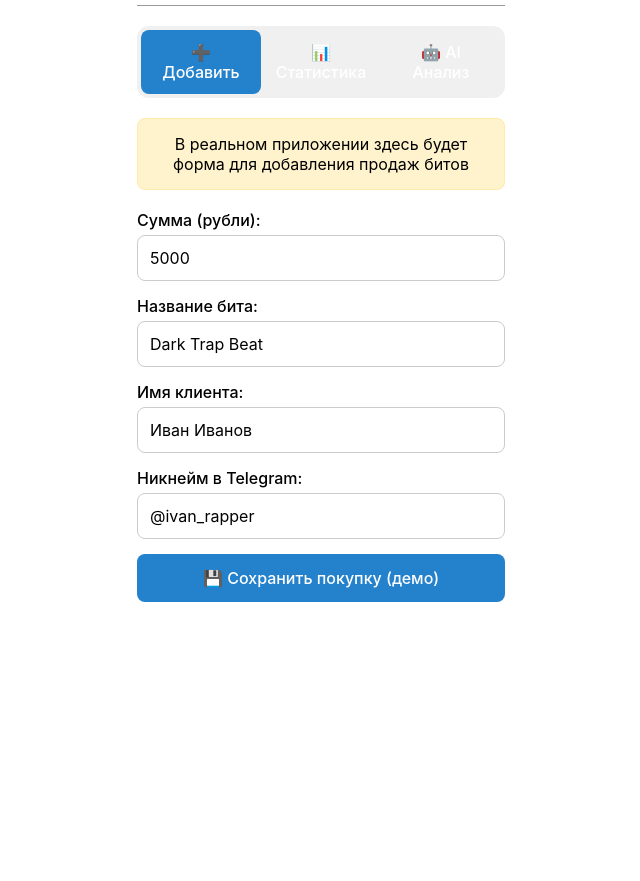
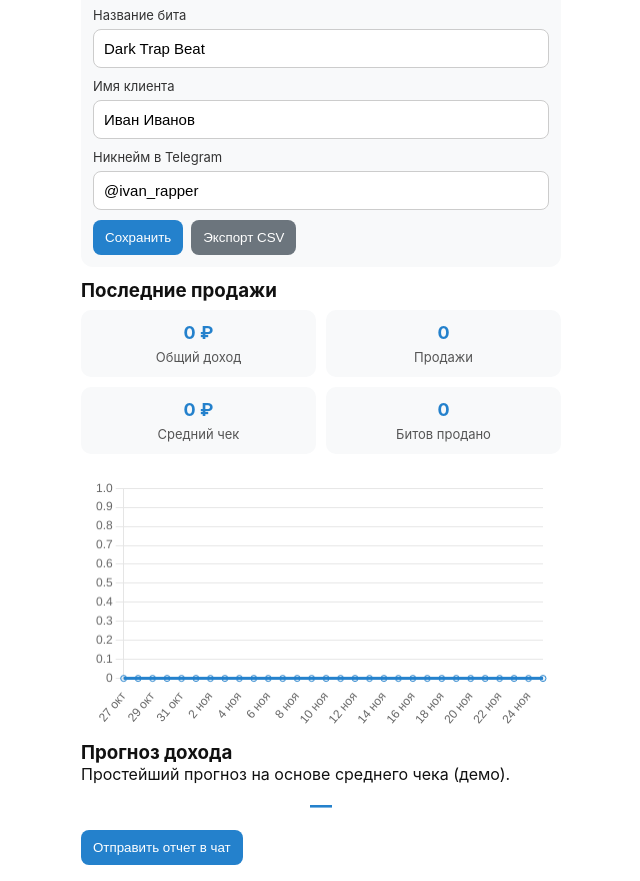
Before and after one commit to hazzeymuzik-bot/telegram-webapp, a plain HTML site: page index.html in a window 1280 px wide. Shown: the part 221-1102 px from the top of the page, without its empty margins (319-959 px from the left). Before the commit the page ends 839 px from the top, so only its background shows below. Drawn offline with nearby package versions, Linux system fonts and the light colour scheme.

Commit message:
Add files via upload

```diff
--- a/index.html
+++ b/index.html
@@ -1,275 +1,102 @@
 <!DOCTYPE html>
 <html lang="ru">
 <head>
-    <meta charset="UTF-8">
-    <meta name="viewport" content="width=device-width, initial-scale=1.0">
-    <title>Демо: Финансовый помощник битмейкера</title>
+    <meta charset="UTF-8" />
+    <meta name="viewport" content="width=device-width,initial-scale=1" />
+    <title>Финансовый помощник — WebApp</title>
+
+    <!-- Chart.js -->
     <script src="https://cdn.jsdelivr.net/npm/chart.js"></script>
-    <style>
-        * {
-            margin: 0;
-            padding: 0;
-            box-sizing: border-box;
-            font-family: -apple-system, BlinkMacSystemFont, 'Segoe UI', Roboto, sans-serif;
-        }
+    <!-- Telegram WebApp JS -->
+    <script src="https://telegram.org/js/telegram-web-app.js"></script>
 
-        body {
-            background: #ffffff;
-            color: #000000;
-            padding: 16px;
-            max-width: 400px;
-            margin: 0 auto;
-        }
-
-        .header {
-            text-align: center;
-            margin-bottom: 20px;
-            padding-bottom: 15px;
-            border-bottom: 1px solid #999;
-        }
-
-        .tab-navigation {
-            display: flex;
-            margin-bottom: 20px;
-            background: #f0f0f0;
-            border-radius: 12px;
-            padding: 4px;
-        }
-
-        .tab-button {
-            flex: 1;
-            padding: 12px;
-            text-align: center;
-            background: none;
-            border: none;
-            border-radius: 8px;
-            cursor: pointer;
-            transition: all 0.3s;
-        }
-
-        .tab-button.active {
-            background: #2481cc;
-            color: #ffffff;
-        }
-
-        .tab-content {
-            display: none;
-        }
-
-        .tab-content.active {
-            display: block;
-        }
-
-        .form-group {
-            margin-bottom: 15px;
-        }
-
-        label {
-            display: block;
-            margin-bottom: 5px;
-            font-weight: 500;
-        }
-
-        input, select {
-            width: 100%;
-            padding: 12px;
-            border: 1px solid #ccc;
-            border-radius: 8px;
-            font-size: 16px;
-        }
-
-        button {
-            width: 100%;
-            padding: 14px;
-            background: #2481cc;
-            color: #ffffff;
-            border: none;
-            border-radius: 8px;
-            font-size: 16px;
-            font-weight: 500;
-            cursor: pointer;
-        }
-
-        .stats-grid {
-            display: grid;
-            grid-template-columns: repeat(2, 1fr);
-            gap: 10px;
-            margin-bottom: 20px;
-        }
-
-        .stat-card {
-            background: #f8f9fa;
-            padding: 15px;
-            border-radius: 12px;
-            text-align: center;
-        }
-
-        .stat-value {
-            font-size: 18px;
-            font-weight: bold;
-            color: #2481cc;
-        }
-
-        .demo-message {
-            background: #fff3cd;
-            border: 1px solid #ffeaa7;
-            padding: 15px;
-            border-radius: 8px;
-            margin-bottom: 20px;
-            text-align: center;
-        }
-    </style>
+    <link rel="stylesheet" href="style.css" />
 </head>
 <body>
-    <div class="demo-message">
-        <strong>🚀 Демо-версия</strong><br>
-        Это локальная демонстрация интерфейса
+    <div class="container">
+        <header class="header">
+            <h1>💰 Финансовый помощник</h1>
+            <p class="subtitle">Учёт продаж битов — WebApp для Telegram</p>
+        </header>
+
+        <nav class="tab-navigation" role="tablist" aria-label="Навигация">
+            <button class="tab-button active" data-target="add">➕ Добавить</button>
+            <button class="tab-button" data-target="stats">📊 Статистика</button>
+            <button class="tab-button" data-target="ai">🤖 AI Анализ</button>
+        </nav>
+
+        <!-- Add -->
+        <section id="add" class="tab-content active" role="tabpanel">
+            <form id="purchaseForm" class="form">
+                <div class="form-row">
+                    <label for="amount">Сумма (₽)</label>
+                    <input id="amount" type="number" step="0.01" min="0" required value="5000" />
                 </div>
 
-    <div class="header">
-        <h1>💰 Финансовый помощник</h1>
-        <p style="color: #666; margin-top: 5px;">Демо-версия для битмейкера</p>
+                <div class="form-row">
+                    <label for="beatName">Название бита</label>
+                    <input id="beatName" type="text" required value="Dark Trap Beat" />
                 </div>
 
-    <div class="tab-navigation">
-        <button class="tab-button active" onclick="switchTab('add')">➕ Добавить</button>
-        <button class="tab-button" onclick="switchTab('stats')">📊 Статистика</button>
-        <button class="tab-button" onclick="switchTab('ai')">🤖 AI Анализ</button>
+                <div class="form-row">
+                    <label for="clientName">Имя клиента</label>
+                    <input id="clientName" type="text" required value="Иван Иванов" />
                 </div>
 
-    <!-- Вкладка добавления покупки -->
-    <div id="add" class="tab-content active">
-        <div class="demo-message">
-            В реальном приложении здесь будет форма для добавления продаж битов
+                <div class="form-row">
+                    <label for="clientUsername">Никнейм в Telegram</label>
+                    <input id="clientUsername" type="text" value="@ivan_rapper" />
                 </div>
 
-        <form id="purchaseForm" onsubmit="demoAddPurchase(event)">
-            <div class="form-group">
-                <label for="amount">Сумма (рубли):</label>
-                <input type="number" id="amount" step="0.01" min="0" required value="5000">
+                <div class="form-actions">
+                    <button type="submit" id="saveBtn">Сохранить</button>
+                    <button type="button" id="exportCsv">Экспорт CSV</button>
                 </div>
+            </form>
 
-            <div class="form-group">
-                <label for="beatName">Название бита:</label>
-                <input type="text" id="beatName" required value="Dark Trap Beat">
+            <div class="recent">
+                <h3>Последние продажи</h3>
+                <ul id="recentList" class="recent-list"></ul>
             </div>
+        </section>
 
-            <div class="form-group">
-                <label for="clientName">Имя клиента:</label>
-                <input type="text" id="clientName" required value="Иван Иванов">
-            </div>
-
-            <div class="form-group">
-                <label for="clientUsername">Никнейм в Telegram:</label>
-                <input type="text" id="clientUsername" value="@ivan_rapper">
-            </div>
-
-            <button type="submit">💾 Сохранить покупку (демо)</button>
-        </form>
-    </div>
-
-    <!-- Вкладка статистики -->
-    <div id="stats" class="tab-content">
-        <div class="demo-message">
-            Здесь будут графики продаж и статистика по периодам
-        </div>
-
+        <!-- Stats -->
+        <section id="stats" class="tab-content" role="tabpanel" aria-hidden="true">
             <div class="stats-grid">
                 <div class="stat-card">
-                <div class="stat-value">45,000 ₽</div>
+                    <div class="stat-value" id="totalIncome">0 ₽</div>
                     <div class="stat-label">Общий доход</div>
                 </div>
                 <div class="stat-card">
-                <div class="stat-value">9</div>
+                    <div class="stat-value" id="totalSales">0</div>
                     <div class="stat-label">Продажи</div>
                 </div>
                 <div class="stat-card">
-                <div class="stat-value">5,000 ₽</div>
+                    <div class="stat-value" id="avgCheck">0 ₽</div>
                     <div class="stat-label">Средний чек</div>
                 </div>
                 <div class="stat-card">
-                <div class="stat-value">5</div>
+                    <div class="stat-value" id="beatsSold">0</div>
                     <div class="stat-label">Битов продано</div>
                 </div>
             </div>
 
-        <div style="background: #f8f9fa; padding: 15px; border-radius: 12px; margin-bottom: 15px;">
-            <canvas id="demoChart"></canvas>
+            <div class="chart-wrap">
+                <canvas id="incomeChart" width="400" height="220"></canvas>
             </div>
+        </section>
+
+        <!-- AI -->
+        <section id="ai" class="tab-content" role="tabpanel" aria-hidden="true">
+            <h3>Прогноз дохода</h3>
+            <p id="aiText">AI-анализ доступен в продакшн-версии. Здесь демо-прогноз на основе текущих данных.</p>
+            <div class="ai-result" id="aiResult">—</div>
+            <div style="margin-top:12px;">
+                <button id="sendSummary">Отправить отчет в чат</button>
+            </div>
+        </section>
     </div>
 
-    <!-- Вкладка AI анализа -->
-    <div id="ai" class="tab-content">
-        <div class="demo-message">
-            AI будет анализировать ваши продажи и давать прогнозы
-        </div>
-
-        <div style="background: #f8f9fa; padding: 15px; border-radius: 12px; margin-bottom: 15px;">
-            <h3>🎯 Прогноз дохода</h3>
-            <p style="margin: 10px 0; color: #666;">
-                На основе 15 продаж AI предсказывает:
-            </p>
-            <div style="text-align: center; padding: 20px;">
-                <div style="font-size: 24px; font-weight: bold; color: #2481cc;">
-                    62,500 ₽
-                </div>
-                <div style="color: #666;">
-                    за следующие 30 дней
-                </div>
-            </div>
-        </div>
-    </div>
-
-    <script>
-        // Демо-функции
-        function switchTab(tabName) {
-            document.querySelectorAll('.tab-content').forEach(tab => {
-                tab.classList.remove('active');
-            });
-            document.querySelectorAll('.tab-button').forEach(button => {
-                button.classList.remove('active');
-            });
-            document.getElementById(tabName).classList.add('active');
-            event.target.classList.add('active');
-
-            if (tabName === 'stats') {
-                initDemoChart();
-            }
-        }
-
-        function demoAddPurchase(event) {
-            event.preventDefault();
-            alert('🎉 В реальном приложении покупка будет сохранена в базу данных!');
-        }
-
-        function initDemoChart() {
-            const ctx = document.getElementById('demoChart').getContext('2d');
-            new Chart(ctx, {
-                type: 'line',
-                data: {
-                    labels: ['1 янв', '5 янв', '10 янв', '15 янв', '20 янв', '25 янв', '30 янв'],
-                    datasets: [{
-                        label: 'Доход',
-                        data: [5000, 8000, 3000, 6000, 10000, 4000, 9000],
-                        borderColor: '#2481cc',
-                        backgroundColor: 'rgba(36, 129, 204, 0.1)',
-                        tension: 0.4,
-                        fill: true
-                    }]
-                },
-                options: {
-                    responsive: true,
-                    plugins: { legend: { display: false } },
-                    scales: {
-                        y: { beginAtZero: true },
-                        x: { grid: { display: false } }
-                    }
-                }
-            });
-        }
-
-        // Инициализация демо-графика при загрузке
-        setTimeout(initDemoChart, 100);
-    </script>
+    <script src="script.js"></script>
 </body>
 </html>
--- /dev/null
+++ b/script.js
@@ -0,0 +1,152 @@
+// Telegram WebApp integration + app logic
+const tg = window.Telegram ? window.Telegram.WebApp : null;
+if (tg) {
+    tg.expand();
+    // apply theme colors if provided
+    try {
+        const theme = tg.colorScheme; // 'dark' or 'light'
+        if (theme === 'dark') document.documentElement.style.background = '#071022';
+    } catch(e){}
+}
+
+// storage key
+const KEY = 'beat_sales_v1';
+
+function loadData(){
+    const raw = localStorage.getItem(KEY);
+    if (!raw) return [];
+    try { return JSON.parse(raw); } catch(e){ return []; }
+}
+
+function saveData(arr){
+    localStorage.setItem(KEY, JSON.stringify(arr));
+    renderAll();
+}
+
+function addPurchase(p){
+    const arr = loadData();
+    arr.unshift(p); // latest first
+    saveData(arr);
+}
+
+function formatCurrency(v){ return Number(v).toLocaleString('ru-RU') + ' ₽'; }
+
+function renderRecent(){
+    const list = document.getElementById('recentList');
+    list.innerHTML = '';
+    const arr = loadData();
+    arr.slice(0,10).forEach(item => {
+        const li = document.createElement('li');
+        li.innerHTML = `<strong>${item.beatName}</strong> — ${formatCurrency(item.amount)}<br><small>${item.clientName} ${item.clientUsername ? '('+item.clientUsername+')':''} • ${new Date(item.date).toLocaleString()}</small>`;
+        list.appendChild(li);
+    });
+}
+
+function calcStats(){
+    const arr = loadData();
+    const total = arr.reduce((s,i)=>s+Number(i.amount),0);
+    const sales = arr.length;
+    const avg = sales? Math.round(total/sales):0;
+    const beats = new Set(arr.map(i=>i.beatName)).size;
+    return {total, sales, avg, beats, arr};
+}
+
+function renderStats(){
+    const s = calcStats();
+    document.getElementById('totalIncome').textContent = formatCurrency(s.total);
+    document.getElementById('totalSales').textContent = s.sales;
+    document.getElementById('avgCheck').textContent = formatCurrency(s.avg);
+    document.getElementById('beatsSold').textContent = s.beats;
+    renderChart(s.arr);
+    // ai simple forecast: average * 30 / period length (demo heuristic)
+    const days = Math.max(1, Math.ceil((Date.now() - (s.arr[s.arr.length-1]?.date || Date.now()))/ (1000*60*60*24) ));
+    const forecast = Math.round(s.avg * 30); // naive
+    document.getElementById('aiResult').textContent = forecast ? formatCurrency(forecast) : '—';
+    document.getElementById('aiText').textContent = 'Простейший прогноз на основе среднего чека (демо).';
+}
+
+let chartInstance = null;
+function renderChart(arr){
+    const ctx = document.getElementById('incomeChart').getContext('2d');
+    // build daily sums for last 30 days
+    const days = 30;
+    const map = new Map();
+    for(let i=0;i<days;i++){
+        const d = new Date(); d.setDate(d.getDate()- (days-1-i)); d.setHours(0,0,0,0);
+        map.set(d.toISOString().slice(0,10), 0);
+    }
+    arr.forEach(it => {
+        const d = new Date(it.date); d.setHours(0,0,0,0);
+        const key = d.toISOString().slice(0,10);
+        if (map.has(key)) map.set(key, map.get(key)+Number(it.amount));
+    });
+    const labels = Array.from(map.keys()).map(k=>{ const d=new Date(k); return (d.getDate()+' '+['янв','фев','мар','апр','май','июн','июл','авг','сен','окт','ноя','дек'][d.getMonth()]) });
+    const data = Array.from(map.values());
+    if (chartInstance) chartInstance.destroy();
+    chartInstance = new Chart(ctx, {
+        type: 'line',
+        data: { labels, datasets: [{ label: 'Доход', data, tension:0.3, fill:true, backgroundColor:'rgba(36,129,204,0.08)', borderColor:'#2481cc' }]},
+        options: { responsive:true, plugins:{legend:{display:false}}, scales:{ y:{beginAtZero:true}, x:{grid:{display:false}} } }
+    });
+}
+
+function renderAll(){ renderRecent(); renderStats(); }
+
+// form handling
+document.getElementById('purchaseForm').addEventListener('submit', function(e){
+    e.preventDefault();
+    const amount = Number(document.getElementById('amount').value) || 0;
+    const beatName = document.getElementById('beatName').value.trim();
+    const clientName = document.getElementById('clientName').value.trim();
+    const clientUsername = document.getElementById('clientUsername').value.trim();
+    const item = { amount, beatName, clientName, clientUsername, date: Date.now() };
+    addPurchase(item);
+    // clear minimal fields
+    document.getElementById('amount').value = '';
+    document.getElementById('beatName').value = '';
+    document.getElementById('clientName').value = '';
+    document.getElementById('clientUsername').value = '';
+    // notify Telegram (optional) — send summary string
+    if (tg) {
+        try {
+            tg.sendData(JSON.stringify({type:'new_purchase', data:item}));
+        } catch(e){ /* ignore */ }
+    }
+});
+
+// export CSV
+document.getElementById('exportCsv').addEventListener('click', function(){
+    const arr = loadData();
+    if (!arr.length) return alert('Нет данных для экспорта.');
+    const rows = [['date','amount','beatName','clientName','clientUsername']];
+    arr.slice().reverse().forEach(it => rows.push([new Date(it.date).toISOString(), it.amount, it.beatName, it.clientName, it.clientUsername]));
+    const csv = rows.map(r=>r.map(v=>`"${String(v).replace(/"/g,'""')}"`).join(',')).join('\n');
+    const blob = new Blob([csv], {type:'text/csv;charset=utf-8;'});
+    const url = URL.createObjectURL(blob);
+    const a = document.createElement('a');
+    a.href = url; a.download = 'beat_sales.csv'; document.body.appendChild(a); a.click(); a.remove();
+    URL.revokeObjectURL(url);
+});
+
+// send summary to chat via tg.MainButton or sendData
+document.getElementById('sendSummary').addEventListener('click', function(){
+    const s = calcStats();
+    const text = `Отчет: доход ${s.total} ₽, продаж ${s.sales}, средний чек ${s.avg} ₽`;
+    if (tg) {
+        try { tg.sendData(JSON.stringify({type:'summary', text})); } catch(e){ alert(text); }
+    } else { alert(text); }
+});
+
+// tabs
+document.querySelectorAll('.tab-button').forEach(btn => {
+    btn.addEventListener('click', function(){
+        document.querySelectorAll('.tab-button').forEach(b=>b.classList.remove('active'));
+        this.classList.add('active');
+        const target = this.dataset.target;
+        document.querySelectorAll('.tab-content').forEach(tc=>tc.classList.remove('active'));
+        document.getElementById(target).classList.add('active');
+    });
+});
+
+// initial render
+renderAll();
```
Also changed, not shown: style.css (added, +1 -0 lines), 1 other file. Lines whose indentation alone changed are shown as unchanged.
